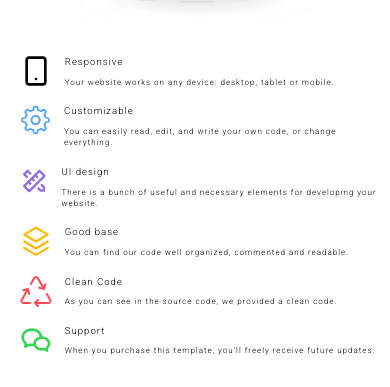
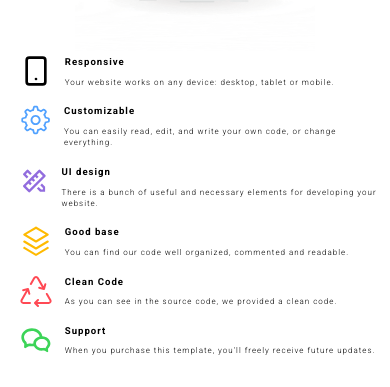
Before and after one commit to homoki-denis/Computerra, a React (Vite) app: page / in a window 390 px wide. Shown: the part 1155-1542 px from the top of the page. Built offline with nearby package versions, Linux system fonts and the light colour scheme.

Commit message:
fixes services icons

```diff
--- a/src/styles/_mediaQueries.scss
+++ b/src/styles/_mediaQueries.scss
@@ -27,6 +27,7 @@
   .services-header {
     h5 {
       font-size: 0.6rem !important;
+      font-weight: bold !important;
     }
     p {
       font-size: 0.5rem !important;
```
